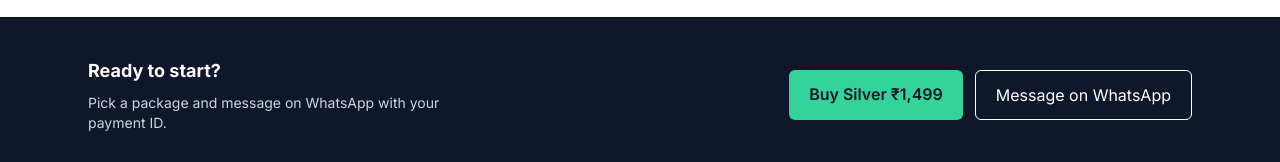
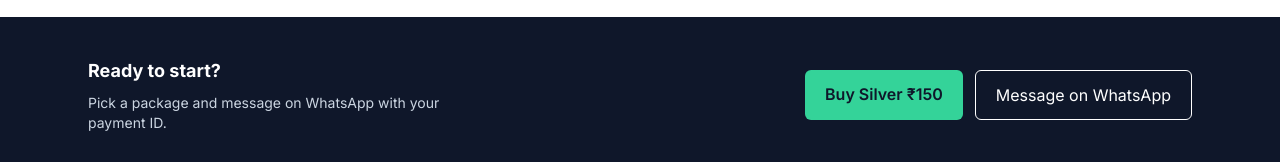
Before and after one commit to KS2179/Phymate, a plain HTML site: page index.html in a window 1280 px wide. Shown: the part 1278-1440 px from the top of the page. Drawn offline with nearby package versions, Linux system fonts and the light colour scheme.

Commit message:
Update index.html

```diff
--- a/index.html
+++ b/index.html
@@ -186,7 +186,7 @@
       <p class="text-slate-300 text-sm mt-2">Pick a package and message on WhatsApp with your payment ID.</p>
     </div>
     <div class="md:col-span-2 flex gap-3 justify-end">
-      <a id="pay-cta" href="PAYMENT_LINK_SILVER" target="_blank" class="px-5 py-3 bg-emerald-400 rounded-md text-slate-900 font-semibold">Buy Silver ₹1,499</a>
+      <a id="pay-cta" href="PAYMENT_LINK_SILVER" target="_blank" class="px-5 py-3 bg-emerald-400 rounded-md text-slate-900 font-semibold">Buy Silver ₹150</a>
       <a id="wa-cta" href="#" class="px-5 py-3 border border-white rounded-md text-white" >Message on WhatsApp</a>
     </div>
   </div>
```
